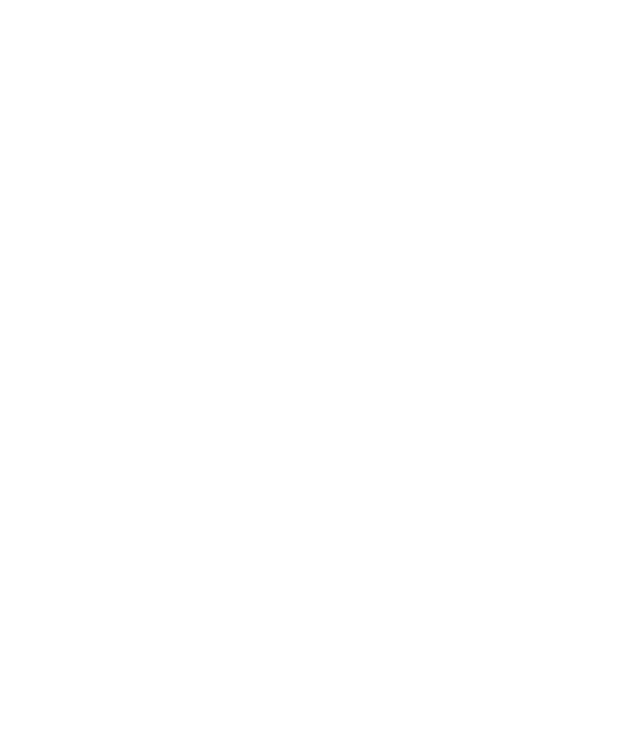
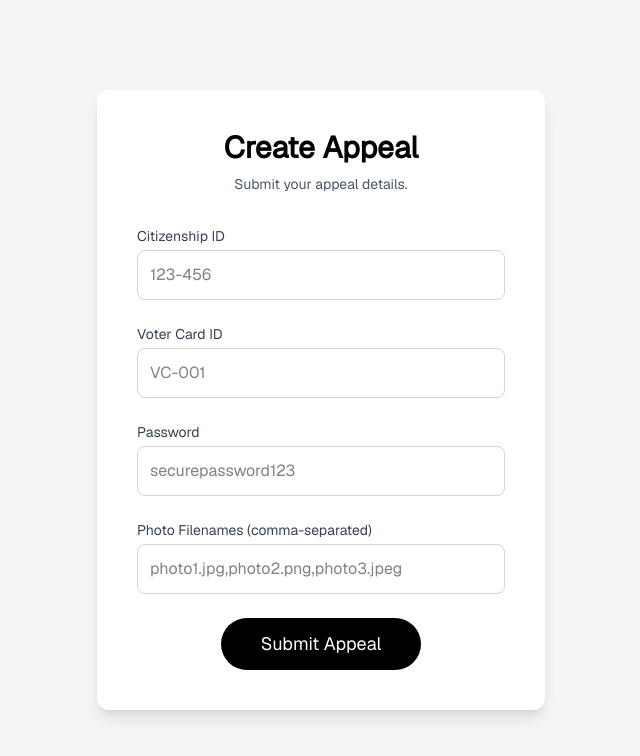
Before and after one commit to PS-Wizard/ElectOne, a SvelteKit app in the folder electoneui/: page /user/signup in a window 1280 px wide. Shown: the top 756 px of the page, without its empty margins (319-959 px from the left). Built offline with nearby package versions, Linux system fonts and the light colour scheme.

Commit message:
appeal page badal

```diff
--- a/electoneui/src/routes/user/signup/+page.svelte
+++ b/electoneui/src/routes/user/signup/+page.svelte
@@ -0,0 +1,115 @@
+<script>
+    import { onMount } from "svelte";
+    let citizenship_id = "";
+    let voter_card_id = "";
+    let password = "";
+    let photos = ""; // Will store comma-separated filenames
+
+    const handleSubmit = async () => {
+      const appealData = {
+        citizenship_id: citizenship_id,
+        voter_card_id: voter_card_id,
+        password: password,
+        photos: photos,
+      };
+
+      const authToken =
+        "eyJhbGciOiJIUzI1NiIsInR5cCI6IkpXVCJ9.eyJhZG1pbklEIjoyLCJlbWFpbCI6ImFkbWluMkBleGFtcGxlLmNvbSIsImV4cCI6MTc0NjQ0NTcyNywicm9sZSI6ImFkbWluIn0.9msec4uS7vVWaMIpC47jV1ne-iO_kvvC-bWJRt4UjX8"; // Replace with actual token handling
+
+      try {
+        const response = await fetch("http://localhost:3000/appeal", {
+          method: "POST",
+          headers: {
+            "Content-Type": "application/json",
+            Authorization: `Bearer ${authToken}`,
+          },
+          body: JSON.stringify(appealData),
+        });
+
+        if (response.ok) {
+          alert("Appeal submitted successfully!");
+          // Optionally redirect the user
+          // window.location.href = "/appeal-submitted";
+        } else {
+          const error = await response.text();
+          alert(`Error submitting appeal: ${error}`);
+        }
+      } catch (err) {
+        console.error("Network error:", err);
+        alert("Network error. Please try again later.");
+      }
+    };
+  </script>
+
+  <svelte:head>
+    <script src="https://cdn.jsdelivr.net/npm/@tailwindcss/browser@4"></script>
+  </svelte:head>
+
+  <div class="min-h-screen flex items-center justify-center bg-gray-100 p-6">
+    <div class="w-full max-w-md bg-white rounded-xl shadow-lg p-10">
+      <div class="text-center mb-8">
+        <h1 class="text-3xl font-bold text-black">Create Appeal</h1>
+        <p class="text-gray-600 text-sm mt-2">Submit your appeal details.</p>
+      </div>
+
+      <form on:submit|preventDefault={handleSubmit} class="space-y-6">
+        <div>
+          <label class="block text-sm font-medium text-gray-700 mb-1"
+            >Citizenship ID</label
+          >
+          <input
+            type="text"
+            bind:value={citizenship_id}
+            required
+            placeholder="123-456"
+            class="w-full p-3 border border-gray-300 rounded-lg focus:outline-none focus:ring-2 focus:ring-black"
+          />
+        </div>
+        <div>
+          <label class="block text-sm font-medium text-gray-700 mb-1"
+            >Voter Card ID</label
+          >
+          <input
+            type="text"
+            bind:value={voter_card_id}
+            required
+            placeholder="VC-001"
+            class="w-full p-3 border border-gray-300 rounded-lg focus:outline-none focus:ring-2 focus:ring-black"
+          />
+        </div>
+        <div>
+          <label class="block text-sm font-medium text-gray-700 mb-1"
+            >Password</label
+          >
+          <input
+            type="password"
+            bind:value={password}
+            required
+            placeholder="securepassword123"
+            class="w-full p-3 border border-gray-300 rounded-lg focus:outline-none focus:ring-2 focus:ring-black"
+          />
+        </div>
+        <div>
+          <label class="block text-sm font-medium text-gray-700 mb-1"
+            >Photo Filenames (comma-separated)</label
+          >
+          <input
+            type="text"
+            bind:value={photos}
+            required
+            placeholder="photo1.jpg,photo2.png,photo3.jpeg"
+            class="w-full p-3 border border-gray-300 rounded-lg focus:outline-none focus:ring-2 focus:ring-black"
+          />
+        </div>
+
+        <div class="flex justify-center">
+          <button
+            type="submit"
+            class="bg-black text-white text-lg font-medium py-3 px-10 rounded-full hover:bg-gray-800 transition duration-300"
+          >
+            Submit Appeal
+          </button>
+        </div>
+      </form>
+    </div>
+  </div>
```
